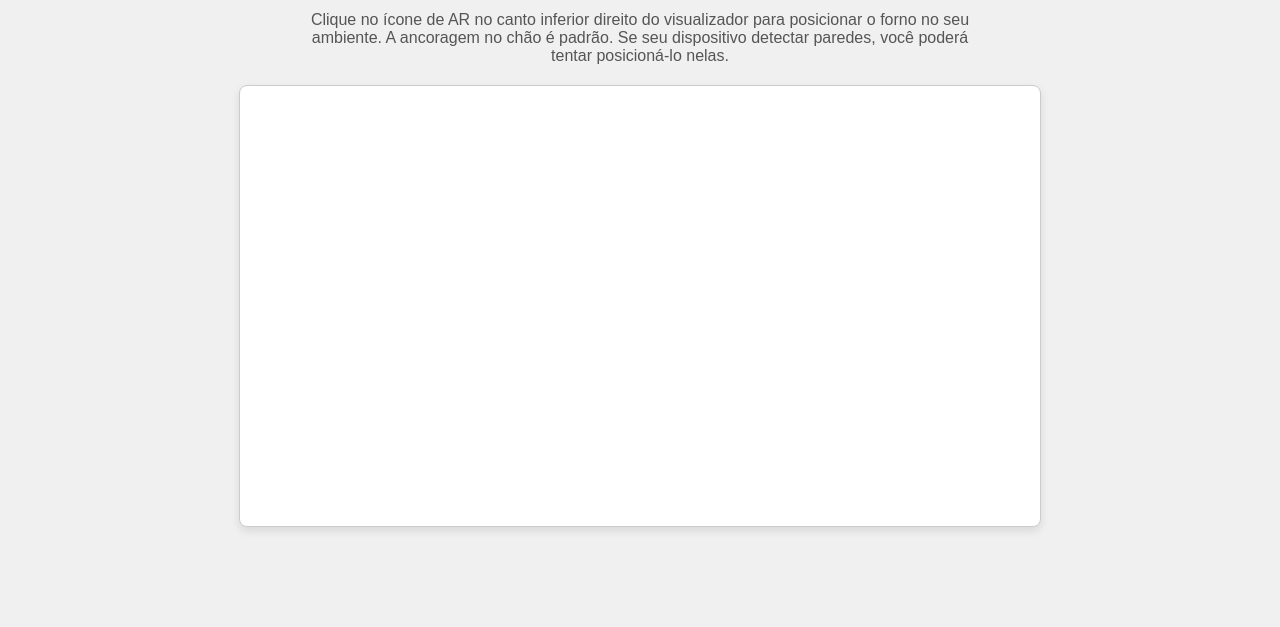
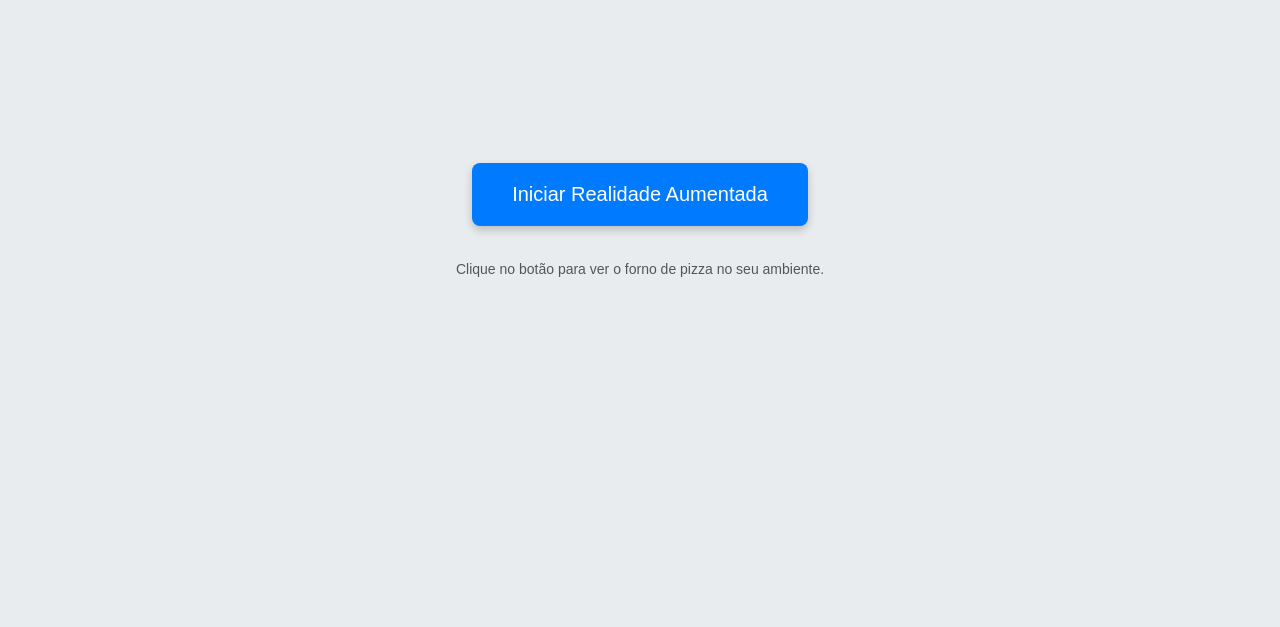
Before and after one commit to aquivy/PizzaOven, a plain HTML site: page realidadeaumentada.html in a window 1280 px wide. Shown: the part 173-800 px from the top of the page. Drawn offline with Linux system fonts and the light colour scheme; some packages are replaced by stand-ins of ours; a script that the page names is missing.

Commit message:
realidadeaumentada.html

```diff
--- a/realidadeaumentada.html
+++ b/realidadeaumentada.html
@@ -3,41 +3,108 @@
 <head>
     <meta charset="UTF-8">
     <meta name="viewport" content="width=device-width, initial-scale=1.0">
-    <title>Forno de Pizza - Realidade Aumentada</title>
+    <title>Forno de Pizza - Iniciar Realidade Aumentada</title>
     <script type="module" src="https://ajax.googleapis.com/ajax/libs/model-viewer/3.5.0/model-viewer.min.js"></script>
     <style>
-        body { font-family: sans-serif; text-align: center; margin: 0; background-color: #f0f0f0; display: flex; flex-direction: column; align-items: center; justify-content: center; min-height: 100vh; padding: 20px; box-sizing: border-box;}
-        h1 { color: #333; margin-bottom: 10px; }
-        p { color: #555; margin-bottom: 20px; max-width: 700px;}
+        body {
+            margin: 0;
+            font-family: sans-serif;
+            display: flex;
+            flex-direction: column;
+            align-items: center;
+            justify-content: center;
+            min-height: 100vh;
+            background-color: #e9ecef; /* Um fundo suave */
+            text-align: center;
+            padding: 20px;
+            box-sizing: border-box;
+        }
+        #ar-prompt { /* Estilo para o container do botão */
+            display: flex;
+            flex-direction: column;
+            align-items: center;
+            justify-content: center;
+        }
+        #ar-button {
+            background-color: #007bff;
+            color: white;
+            border: none;
+            padding: 20px 40px;
+            font-size: 20px;
+            border-radius: 8px;
+            cursor: pointer;
+            box-shadow: 0 4px 8px rgba(0,0,0,0.2);
+            transition: background-color 0.3s ease;
+            margin-bottom: 20px; /* Espaço abaixo do botão */
+        }
+        #ar-button:hover {
+            background-color: #0056b3;
+        }
         model-viewer {
-            width: 90%;
-            max-width: 800px;
-            height: 55vh; /* Altura relativa à tela */
-            border: 1px solid #ccc;
+            width: 300px; /* Tamanho menor para o preview inicial, se desejar */
+            height: 250px;
             border-radius: 8px;
-            box-shadow: 0 4px 8px rgba(0,0,0,0.1);
-            background-color: #ffffff;
+            /* Inicialmente pode estar oculto ou ser um pequeno preview */
+            /* display: none; */ /* Descomente se quiser ocultar inicialmente */
+        }
+        .status-message {
+            margin-top: 15px;
+            color: #555;
+            font-size: 14px;
         }
     </style>
 </head>
 <body>
-    <h1>Forno de Pizza (Realidade Aumentada)</h1>
-    <p>Clique no ícone de AR no canto inferior direito do visualizador para posicionar o forno no seu ambiente. A ancoragem no chão é padrão. Se seu dispositivo detectar paredes, você poderá tentar posicioná-lo nelas.</p>
+    <div id="ar-prompt">
+        <button id="ar-button">Iniciar Realidade Aumentada</button>
+        <p class="status-message">Clique no botão para ver o forno de pizza no seu ambiente.</p>
+    </div>
 
     <model-viewer
+        id="pizza-oven-viewer"
         src="pizza oven_resized.glb"
         alt="Modelo 3D de um Forno de Pizza para Realidade Aumentada"
         ar
         ar-modes="webxr scene-viewer quick-look"
-        ar-placement="floor" ar-scale="fixed" camera-controls
-        shadow-intensity="1"
-        autoplay
+        ar-placement="floor"
+        ar-scale="fixed"
+        camera-controls shadow-intensity="1"
         exposure="1.0"
-    >
-        <button slot="ar-button" style="background-color: white; border-radius: 4px; border: none; position: absolute; top: 16px; right: 16px; ">
+        style="display: none;" >
+        <button slot="ar-button" style="background-color: white; border-radius: 4px; border: none; position: absolute; top: 16px; right: 16px; display: none;">
             👋 Ativar AR
         </button>
     </model-viewer>
 
+    <script>
+        const arButton = document.getElementById('ar-button');
+        const modelViewer = document.getElementById('pizza-oven-viewer');
+        const arPromptContainer = document.getElementById('ar-prompt');
+
+        arButton.addEventListener('click', async () => {
+            // Esconde o botão "Iniciar Realidade Aumentada" e o texto de prompt
+            arPromptContainer.style.display = 'none';
+            // Mostra o model-viewer (se estava oculto)
+            modelViewer.style.display = 'block';
+
+            try {
+                // Espera o modelo carregar completamente (importante!)
+                if (!modelViewer.loaded) {
+                    await new Promise(resolve => modelViewer.addEventListener('load', resolve, { once: true }));
+                }
+                // Tenta ativar o AR
+                await modelViewer.activateAR();
+            } catch (error) {
+                console.error("Falha ao ativar AR automaticamente:", error);
+                // Se falhar (ex: usuário negou permissão, ou navegador bloqueou),
+                // o botão de AR padrão do model-viewer (se visível) ainda pode ser usado.
+                // Poderia mostrar uma mensagem de erro aqui também.
+                const fallbackArButton = modelViewer.querySelector('button[slot="ar-button"]');
+                if(fallbackArButton) fallbackArButton.style.display = 'block'; // Mostra o botão de fallback
+                arPromptContainer.innerHTML = '<p class="status-message">Não foi possível iniciar o AR automaticamente. Tente usar o botão de AR no visualizador, se disponível, ou verifique as permissões da câmera.</p>';
+                arPromptContainer.style.display = 'block'; // Mostra a mensagem de erro
+            }
+        });
+    </script>
 </body>
 </html>
```
